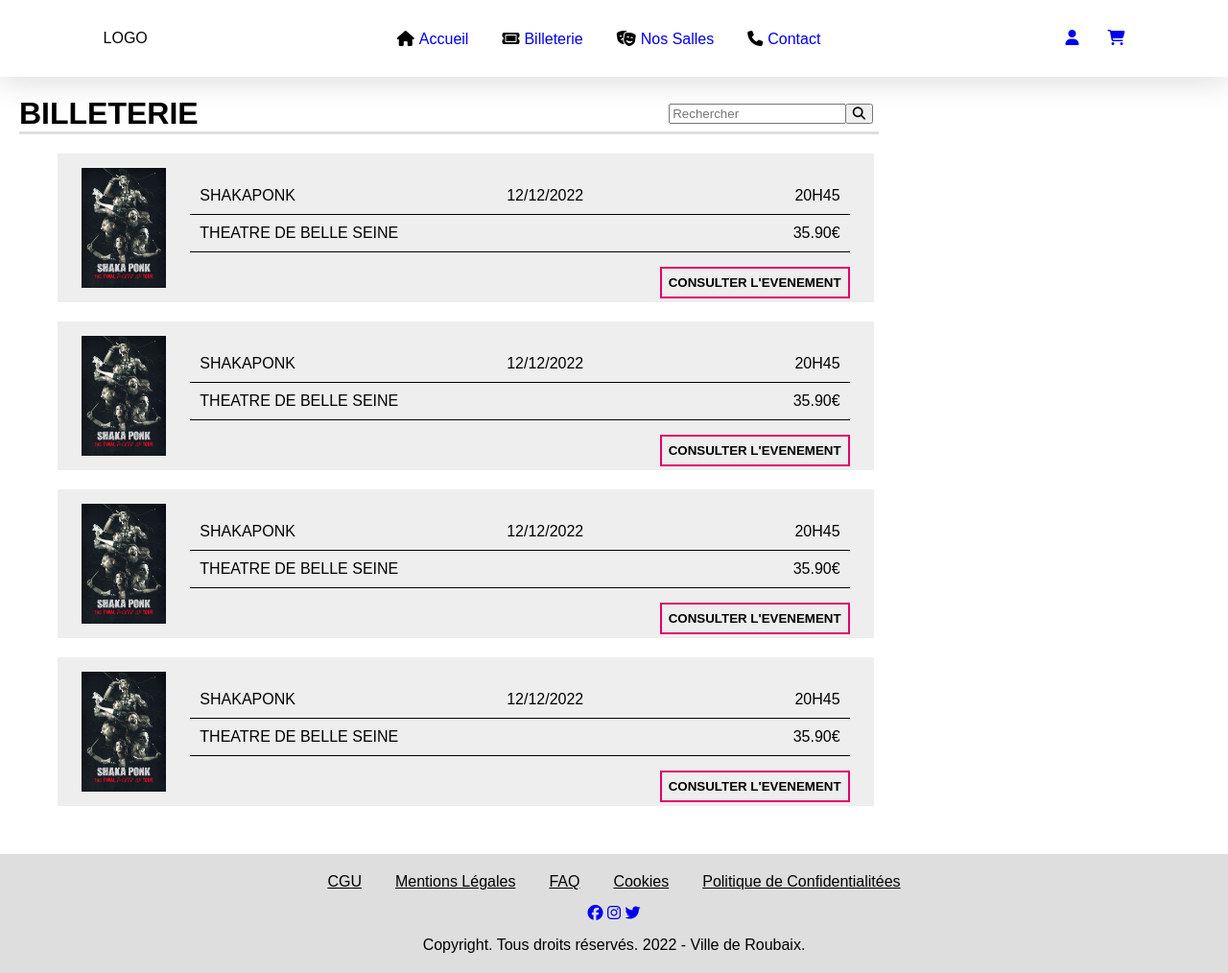
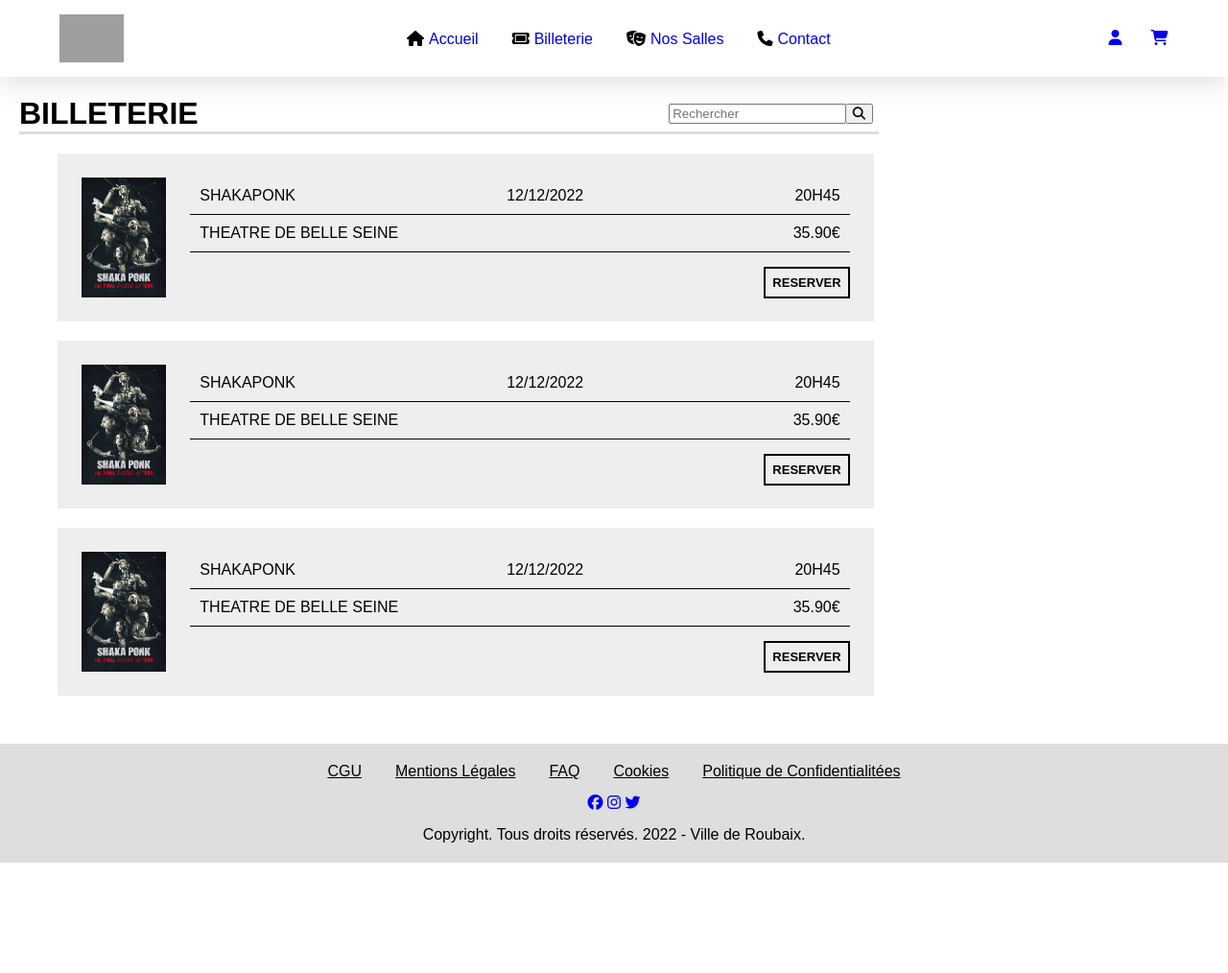
Before and after one commit to jpayet/mmi-sae-301, a Symfony app: template templates/billeterie/index.html.twig in a window 1280 px wide. Shown: the whole page at 96% size. After the commit the page ends 899 px from the top, so only its background shows below. Run offline with Twig, Linux system fonts and the light colour scheme; the template is opened without the code that fills it, so the values that code supplies are empty; some libraries are stand-ins or nearby versions; grey boxes are pictures that could not be loaded.

Commit message:
some style

```diff
--- a/public/css/style.css
+++ b/public/css/style.css
@@ -14,8 +14,9 @@
     height: 100%;
     display: flex;
     flex-direction: row;
-    justify-content: space-around;
+    justify-content: center;
     align-items: center;
+    gap: 250px;
 }
 
 nav img{
@@ -103,7 +104,7 @@
 
 /*---- CARD MANIFS ----*/
 .manifs-card{
-    height: 155px;
+    height: 175px;
     width: 98% ;
     background-color: #eeeeee;
     padding: 25px;
@@ -142,20 +143,27 @@
     padding: 10px;
 }
 
-.manifs-data button{
+.manifs-data a{
     margin-top: 15px;
     margin-right: 0;
-    background-color: transparent;
-    border: 2px solid #e3006a;
+    text-decoration: none;
+    color: #000;
+    border: 2px solid #000;
     color: #000;
     padding: 7px;
     font-weight: 600;
+    font-size: 13px;
 }
 
-.manifs-data button:hover{
-    border: 1px solid #e3006a;
-    background-color: #e3006a;
-    color: white;
+.manifs-data a:hover{
+    text-decoration: none;
+    color: #000;
+    border: 2px solid #000;
+    background-color: #000;
+    color: #fff;
+    padding: 7px;
+    font-weight: 600;
+    font-size: 13px;
 }
 
 .card-infos-bt{
--- a/templates/base.html.twig
+++ b/templates/base.html.twig
@@ -18,7 +18,7 @@
     <body>
         <header>
             <nav>
-                <p>LOGO</p>
+                <img src="{{ asset('img/logo.png') }}" alt="logo Roubaix culture">
                 <div class="navbar main-nav">
                     <ul>
                         <li><i class="fa-solid fa-house"></i><a href="accueil">Accueil</a></li>
--- a/templates/billeterie/index.html.twig
+++ b/templates/billeterie/index.html.twig
@@ -28,7 +28,7 @@
                 <p>35.90€</p>
             </div>
             <div class="card-infos-bt">
-                <button>CONSULTER L'EVENEMENT</button>
+                <a href="#">RESERVER</a>
             </div>
         </div>
     </div>
@@ -45,7 +45,7 @@
                     <p>35.90€</p>
                 </div>
                 <div class="card-infos-bt">
-                <button>CONSULTER L'EVENEMENT</button>
+                    <a href="#">RESERVER</a>
                 </div>
             </div>
     </div>
@@ -62,24 +62,7 @@
                     <p>35.90€</p>
                 </div>
                 <div class="card-infos-bt">
-                <button>CONSULTER L'EVENEMENT</button>
-            </div>
-        </div>
-    </div>
-    <div class="manifs-card">
-        <div class="affiche"><img src="{{ asset('img/shakaponk.jpg') }}" alt="affiche"></div>
-        <div class="manifs-data">
-            <div class="card-infos">
-                <p>SHAKAPONK</p>
-                <p>12/12/2022</p>
-                <p>20H45</p>
-            </div>
-            <div class="card-infos2">
-                <p>THEATRE DE BELLE SEINE</p>
-                <p>35.90€</p>
-            </div>
-            <div class="card-infos-bt">
-                <button>CONSULTER L'EVENEMENT</button>
+                    <a href="#">RESERVER</a>
                 </div>
             </div>
         </div>
```
Also changed, not shown: other parts of public/css/style.css (+44 -0 lines), templates/accueil/index.html.twig (+11 -0 lines), templates/panier/index.html.twig (+7 -0 lines). Lines whose indentation alone changed are shown as unchanged.
